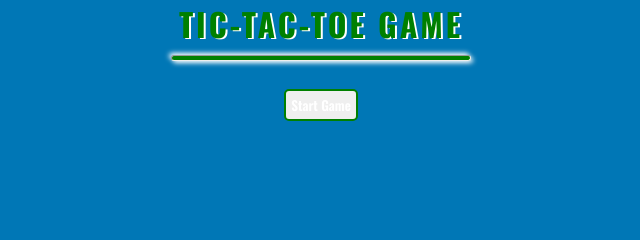
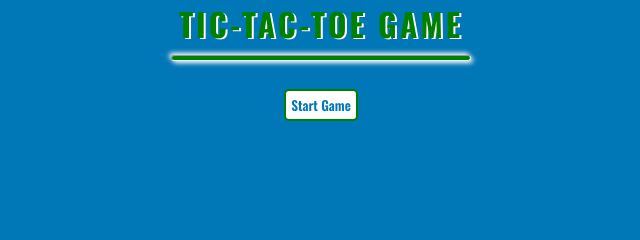
Before and after one commit to mdhamed238/Tic-Tac-Toe_Game, a plain HTML site: page index.html in a window 1280 px wide. Shown: the top 240 px of the page, 319-959 px from the left. Drawn offline with nearby package versions, Linux system fonts and the light colour scheme.

Commit message:
Update app.css

```diff
--- a/app.css
+++ b/app.css
@@ -169,7 +169,8 @@ header {
     align-items: center;
 }
 button#start {
-    color: white;
+    color: #0077b6;
+    background-color: white;
     font-weight: 600;
     padding: 4px 5px;
     margin-top: 20px;
```
